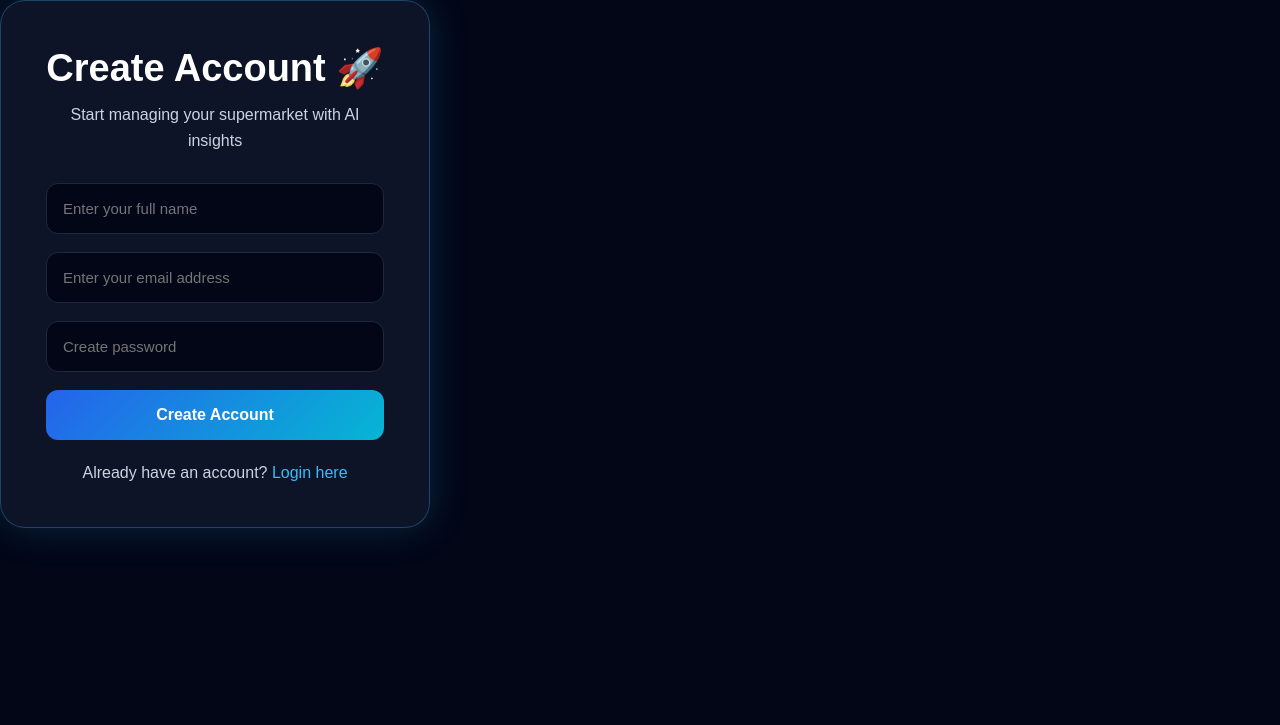
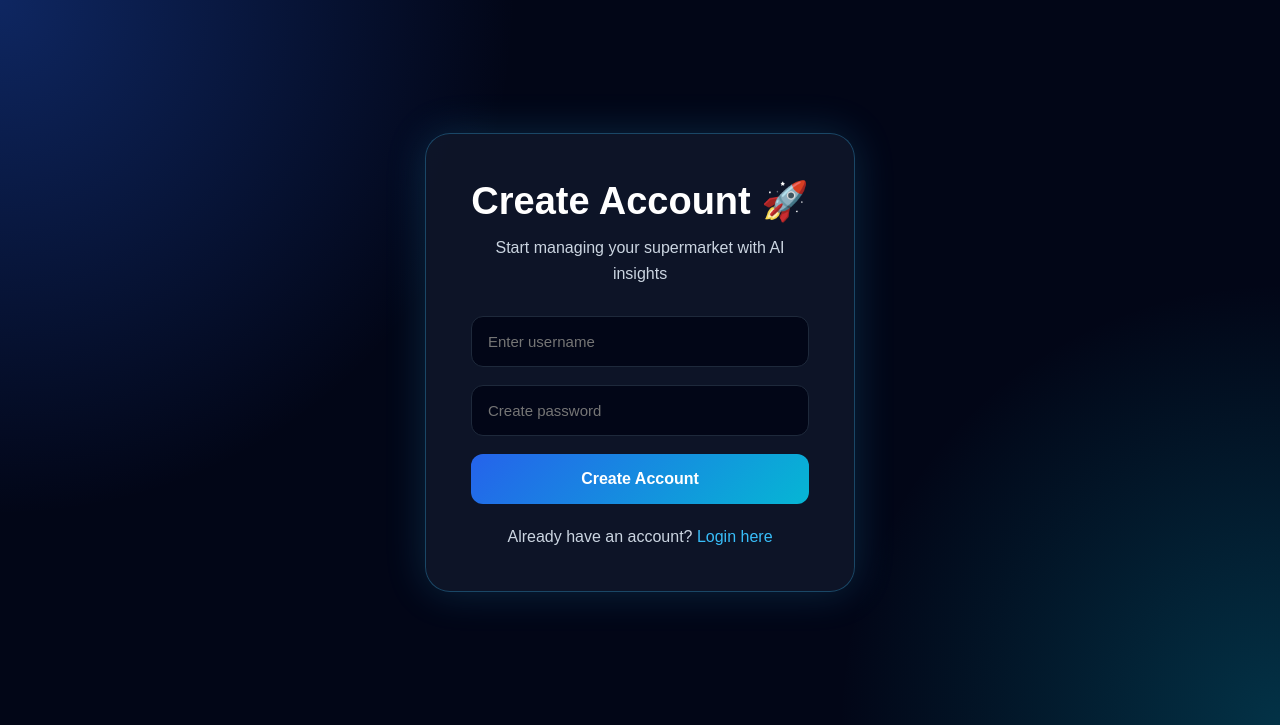
Before and after one commit to adhiappu0610-blip/shopvision-ai, a Flask app: page /register in a window 1280 px wide. Shown: the part 75-800 px from the top of the page. Run offline with Flask 3, Linux system fonts and the light colour scheme.

Commit message:
Update register.html

```diff
--- a/templates/register.html
+++ b/templates/register.html
@@ -2,46 +2,23 @@
 
 {% block content %}
 
-<div class="auth-container">
-
+<section class="auth-page">
     <div class="auth-box">
-
         <h1>Create Account 🚀</h1>
-
-        <p>
-            Start managing your supermarket with AI insights
-        </p>
+        <p>Start managing your supermarket with AI insights</p>
 
         <form method="POST">
+            <input type="text" name="username" placeholder="Enter username" required>
+            <input type="password" name="password" placeholder="Create password" required>
 
-            <input type="text"
-                   name="username"
-                   placeholder="Enter your full name"
-                   required>
-
-            <input type="email"
-                   name="email"
-                   placeholder="Enter your email address"
-                   required>
-
-            <input type="password"
-                   name="password"
-                   placeholder="Create password"
-                   required>
-
-            <button type="submit">
-                Create Account
-            </button>
-
+            <button type="submit">Create Account</button>
         </form>
 
         <div class="bottom-text">
             Already have an account?
             <a href="/login">Login here</a>
         </div>
-
     </div>
-
-</div>
+</section>
 
 {% endblock %}
```
